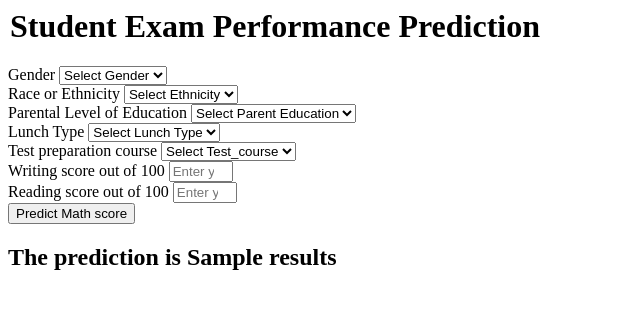
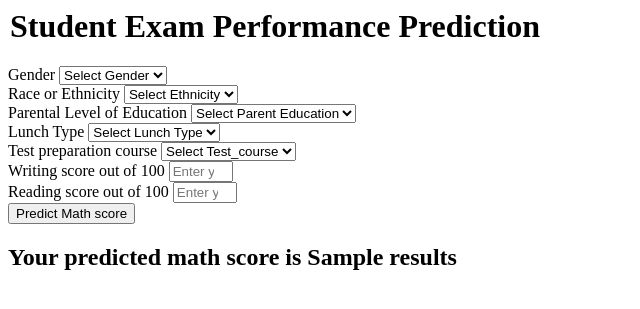
Before and after one commit to wanyingng/student-performance-prediction, a Flask app: template templates/form.html in a window 1280 px wide. Shown: the top 309 px of the page, without its empty margins (0-640 px from the left). Run offline with Flask 3, Linux system fonts and the light colour scheme; the template is opened without the code that fills it: most values are stand-ins (such as "Sample title", 1, 10 or a date in 2020).

Commit message:
feat: update form.html

```diff
--- a/app.py
+++ b/app.py
@@ -35,7 +35,7 @@ def predict():
         results = predict_pipeline.predict(student_df)
 
         print("Completing prediction")
-        return render_template('form.html', results=results[0])
+        return render_template('form.html', results=f"{results[0]:.2f}")
 
 
 if __name__ == "__main__":
--- a/templates/form.html
+++ b/templates/form.html
@@ -103,7 +103,7 @@
         </div>
     </form>
     <h2>
-       The  prediction is {{results}}
+       Your predicted math score is {{results}}
     </h2>
    <body>
 </html>
```
